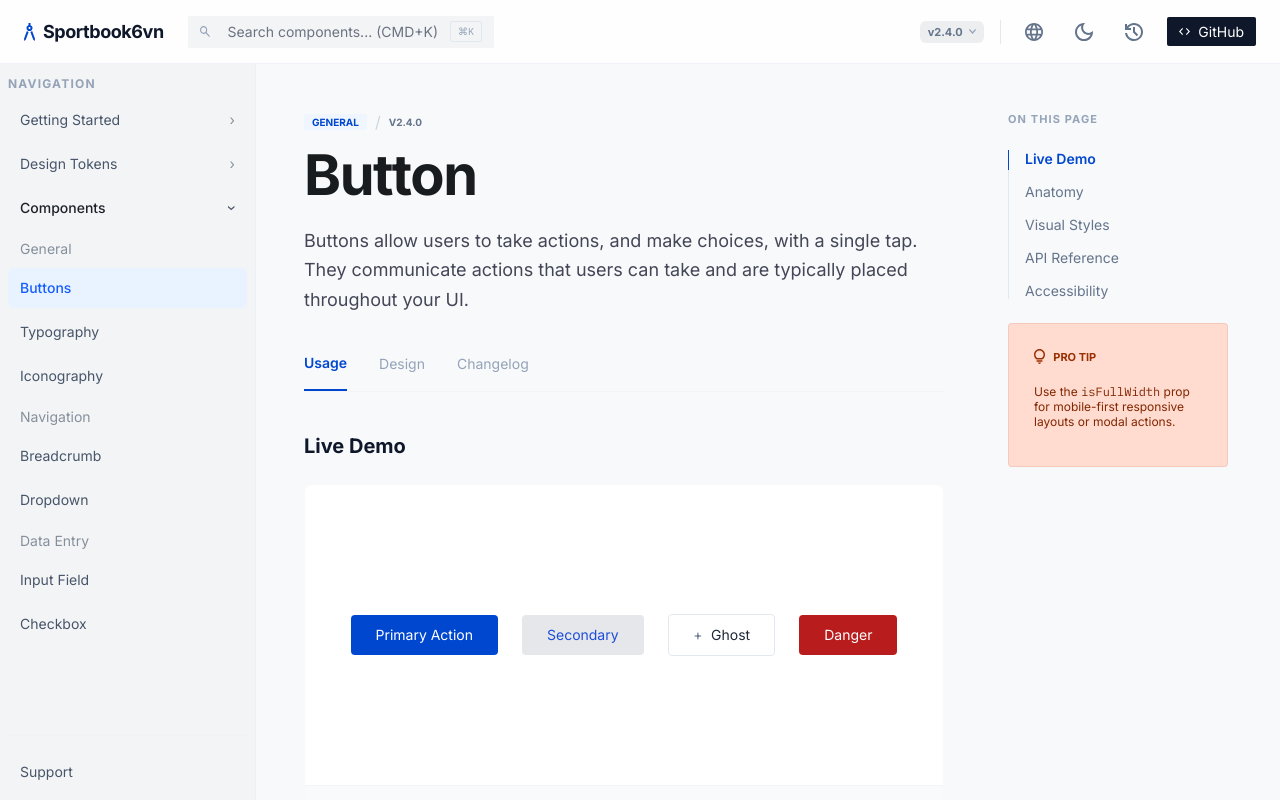
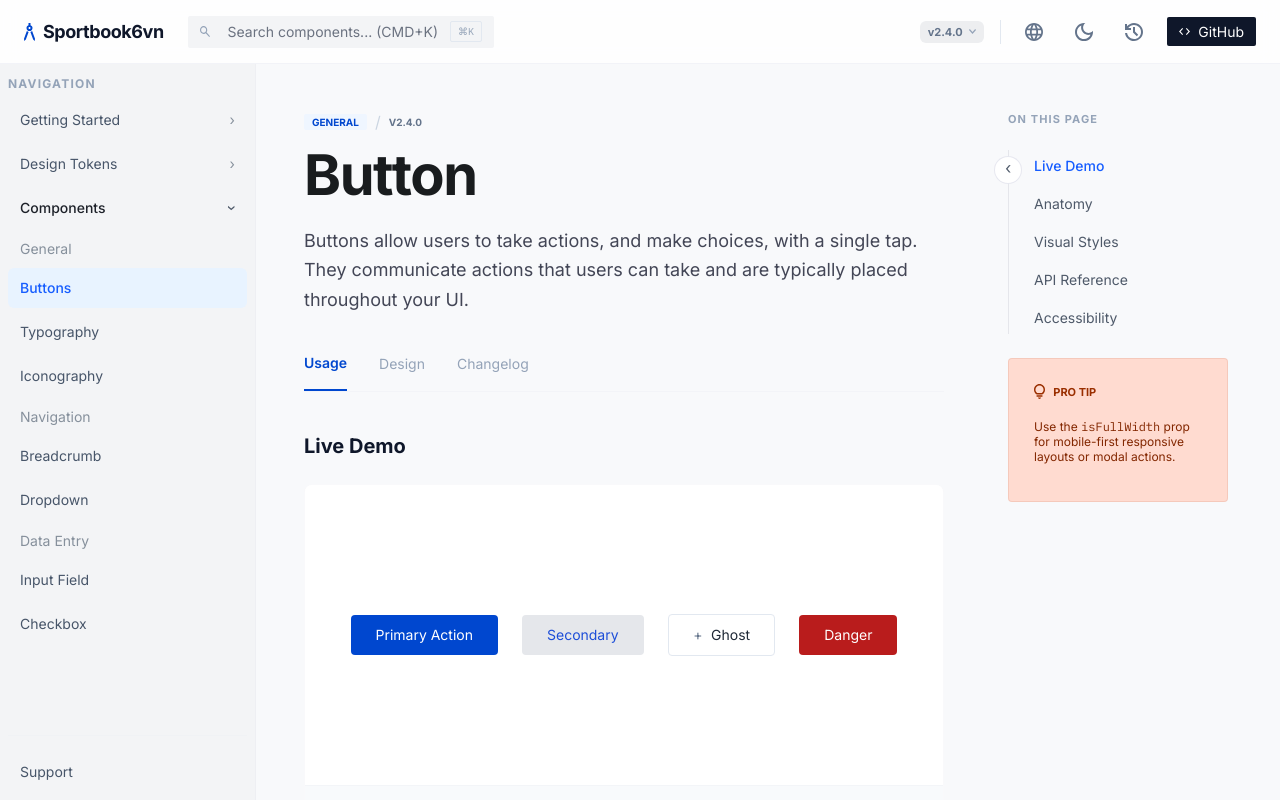
Before and after one commit to hieudeptrai1112/sportbook_mbbiz, an Angular app: page / in a window 1280 px wide. Shown: the top 800 px of the page. Built offline with nearby package versions, Linux system fonts and the light colour scheme.

Commit message:
feat: add collapsible on-this-page anchor wrapper

```diff
--- a/src/app/app.html
+++ b/src/app/app.html
@@ -843,6 +843,7 @@
         </div>
 
         <ng-container *ngIf="activePage() === 'buttons'">
+          <div class="anchor-layout-holder" [class.collapsed]="isTocCollapsed()">
             <aside class="toc">
               <span class="toc-label">On This Page</span>
               <div class="toc-list">
@@ -864,9 +865,19 @@
                 </p>
               </div>
             </aside>
+            <button
+              class="anchor-collapse-btn"
+              type="button"
+              (click)="toggleTocCollapsed()"
+              [attr.aria-label]="isTocCollapsed() ? 'Expand On This Page' : 'Collapse On This Page'"
+            >
+              <span class="anchor-collapse-icon" [class.collapsed]="isTocCollapsed()">›</span>
+            </button>
+          </div>
         </ng-container>
 
         <ng-container *ngIf="activePage() === 'color'">
+          <div class="anchor-layout-holder" [class.collapsed]="isTocCollapsed()">
             <aside class="toc">
               <span class="toc-label">On This Page</span>
               <div class="toc-list">
@@ -875,9 +886,19 @@
                 <a class="toc-item" href="#">Neutrals</a>
               </div>
             </aside>
+            <button
+              class="anchor-collapse-btn"
+              type="button"
+              (click)="toggleTocCollapsed()"
+              [attr.aria-label]="isTocCollapsed() ? 'Expand On This Page' : 'Collapse On This Page'"
+            >
+              <span class="anchor-collapse-icon" [class.collapsed]="isTocCollapsed()">›</span>
+            </button>
+          </div>
         </ng-container>
 
         <ng-container *ngIf="activePage() === 'tokens'">
+          <div class="anchor-layout-holder" [class.collapsed]="isTocCollapsed()">
             <aside class="toc">
               <span class="toc-label">On This Page</span>
               <div class="toc-list">
@@ -916,6 +937,15 @@
                 </a>
               </div>
             </aside>
+            <button
+              class="anchor-collapse-btn"
+              type="button"
+              (click)="toggleTocCollapsed()"
+              [attr.aria-label]="isTocCollapsed() ? 'Expand On This Page' : 'Collapse On This Page'"
+            >
+              <span class="anchor-collapse-icon" [class.collapsed]="isTocCollapsed()">›</span>
+            </button>
+          </div>
         </ng-container>
       </div>
     </main>
--- a/src/app/app.scss
+++ b/src/app/app.scss
@@ -970,18 +970,75 @@
   backdrop-filter: blur(6px);
 }
 
+.anchor-layout-holder {
+  width: 224px;
+  justify-self: end;
+  align-self: flex-start;
+  position: sticky;
+  top: 88px;
+  display: flex;
+  align-items: flex-start;
+  transition: width 160ms ease;
+}
+
+.anchor-layout-holder.collapsed {
+  width: 40px;
+}
+
 .toc {
-  width: 224px;
+  width: 100%;
   display: flex;
   flex-direction: column;
   gap: 24px;
-  justify-self: end;
-  position: sticky;
-  top: 88px;
-  align-self: flex-start;
   max-height: calc(100vh - 104px);
   overflow-y: auto;
   padding-right: 4px;
+  transition: opacity 140ms ease, transform 140ms ease, visibility 140ms ease;
+}
+
+.anchor-layout-holder.collapsed .toc {
+  opacity: 0;
+  visibility: hidden;
+  pointer-events: none;
+  transform: translateX(8px);
+}
+
+.anchor-collapse-btn {
+  position: absolute;
+  left: -14px;
+  top: 44px;
+  width: 28px;
+  height: 28px;
+  border-radius: 999px;
+  border: 1px solid rgba(195, 197, 217, 0.4);
+  background: #ffffff;
+  color: #4e5969;
+  display: inline-flex;
+  align-items: center;
+  justify-content: center;
+  cursor: pointer;
+  transition: background 120ms ease, color 120ms ease, border-color 120ms ease;
+  z-index: 2;
+}
+
+.anchor-collapse-btn:hover {
+  background: #f2f3f5;
+  color: #1d2129;
+}
+
+.anchor-layout-holder.collapsed .anchor-collapse-btn {
+  left: 4px;
+}
+
+.anchor-collapse-icon {
+  font-size: 16px;
+  line-height: 1;
+  transform: rotate(180deg);
+  transition: transform 140ms ease;
+}
+
+.anchor-collapse-icon.collapsed {
+  transform: rotate(0deg);
 }
 
 @media (max-width: 1200px) {
@@ -999,7 +1056,7 @@
     grid-template-columns: 1fr 1fr;
   }
 
-  .toc {
+  .anchor-layout-holder {
     display: none;
   }
 }
@@ -1061,33 +1118,58 @@
 }
 
 .toc-list {
-  border-left: 1px solid #e2e8f0;
-  padding-left: 16px;
+  position: relative;
+  padding-left: 14px;
   display: flex;
   flex-direction: column;
-  gap: 16px;
+  gap: 6px;
+}
+
+.toc-list::before {
+  content: "";
+  position: absolute;
+  left: 0;
+  top: 0;
+  width: 1px;
+  height: 100%;
+  background: #e5e6eb;
 }
 
 .toc-item {
+  position: relative;
+  display: inline-flex;
+  align-items: center;
+  min-height: 32px;
+  padding: 0 8px 0 12px;
+  border-radius: 4px;
   text-decoration: none;
-  color: #64748b;
+  color: #4e5969;
   font-size: 14px;
+  line-height: 22px;
+  font-weight: 400;
+  transition: color 120ms ease, background 120ms ease, font-weight 120ms ease;
+}
+
+.toc-item:hover {
+  color: #1d2129;
+  font-weight: 500;
+  background: rgba(229, 230, 235, 0.45);
 }
 
 .toc-item.active {
-  color: #0047cf;
-  font-weight: 600;
-  position: relative;
+  color: #165dff;
+  font-weight: 500;
 }
 
 .toc-item.active::before {
   content: "";
   position: absolute;
-  left: -18px;
-  top: 0;
+  left: -14px;
+  top: 50%;
+  transform: translateY(-50%);
   width: 2px;
-  height: 20px;
-  background: #0047cf;
+  height: 12px;
+  background: #165dff;
 }
 
 .pro-tip {
@@ -1185,6 +1267,33 @@
   color: #cbd5e1;
 }
 
+.page.theme-dark .toc-list::before {
+  background: rgba(148, 163, 184, 0.35);
+}
+
+.page.theme-dark .toc-item:hover {
+  color: #e2e8f0;
+  background: rgba(148, 163, 184, 0.12);
+}
+
+.page.theme-dark .toc-item.active {
+  color: #9ab6ff;
+}
+
+.page.theme-dark .toc-item.active::before {
+  background: #9ab6ff;
+}
+
+.page.theme-dark .anchor-collapse-btn {
+  background: #111827;
+  border-color: rgba(148, 163, 184, 0.35);
+  color: #cbd5e1;
+}
+
+.page.theme-dark .anchor-collapse-btn:hover {
+  background: #1f2937;
+}
+
 .page.theme-dark .sidebar-sublabel {
   color: #94a3b8;
 }
--- a/src/app/app.ts
+++ b/src/app/app.ts
@@ -43,6 +43,7 @@ export class App {
   protected readonly semanticTokenCount = this.semanticTokenMappings.length;
   protected readonly primitiveTokenCount = this.getUniquePrimitiveCount();
   protected readonly activeTokenSection = signal('token-architecture');
+  protected readonly isTocCollapsed = signal(false);
   protected readonly spacingScaleRows: NumericScaleRow[] = SPACING_SCALE_ROWS;
   protected readonly radiusScaleRows: NumericScaleRow[] = RADIUS_SCALE_ROWS;
   protected readonly typographyScaleGroups: TypographyScaleGroup[] = TYPOGRAPHY_SCALE_GROUPS;
@@ -88,6 +89,10 @@ export class App {
 
   protected setActiveTokenSection(sectionId: string) {
     this.activeTokenSection.set(sectionId);
+  }
+
+  protected toggleTocCollapsed() {
+    this.isTocCollapsed.update((value) => !value);
   }
 
   @HostListener('window:scroll')
```
Lines whose indentation alone changed are shown as unchanged.
